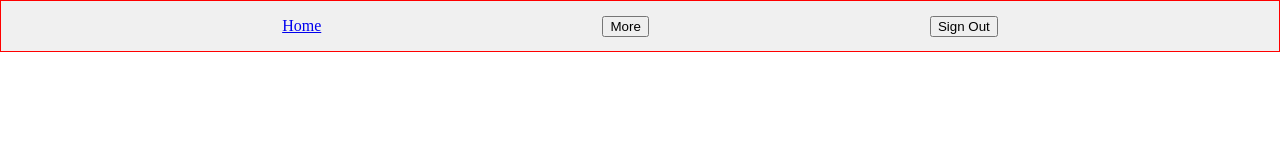
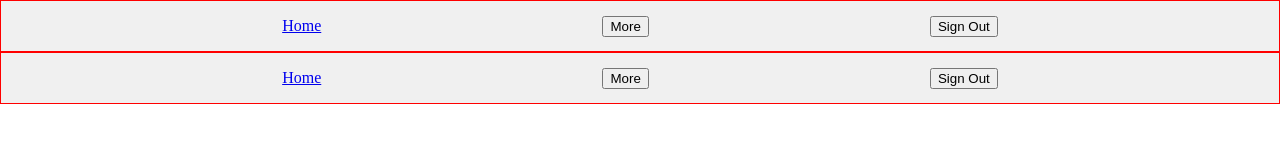
Before and after one commit to ryanxzhu/flexbox, a plain HTML site: page index.html in a window 1280 px wide. Drawn offline with Linux system fonts and the light colour scheme.

Commit message:
Two layers of flexbox

```diff
--- a/index.html
+++ b/index.html
@@ -8,9 +8,14 @@
 </head>
 <body>
     <div class="navbar">
-        <div id="box1"><a href="/">Home</a></div>
+        <div id="box1"><a href="/flexbox">Home</a></div>
         <div id="box2"><a href="https://www.google.com/" target="_blank"><button>More</button></a></div>
         <div id="box3"><button>Sign Out</button></div>
     </div>
+    <div class="navbar">
+        <div id="box4"><a href="/flexbox">Home</a></div>
+        <div id="box5"><a href="https://www.google.com/" target="_blank"><button>More</button></a></div>
+        <div id="box6"><button>Sign Out</button></div>
+    </div>
 </body>
 </html>
```
